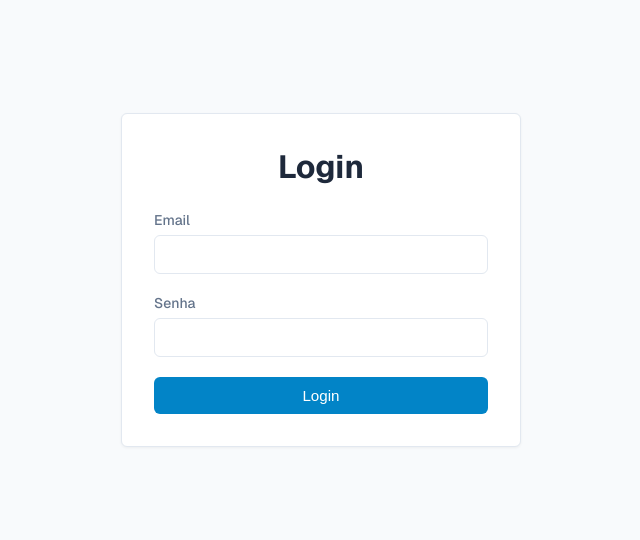
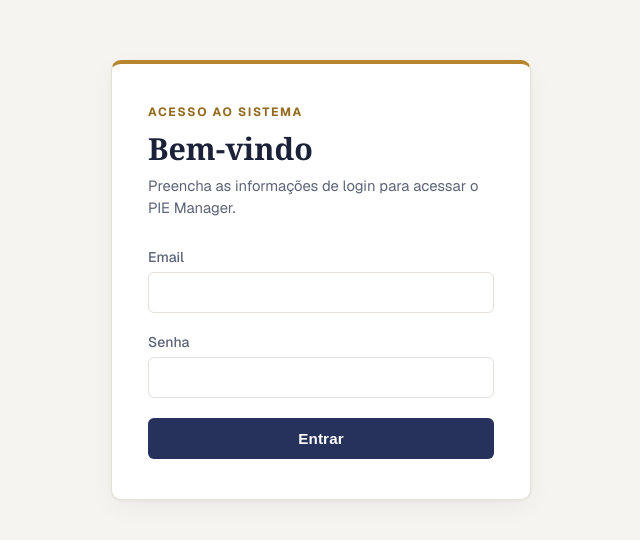
Before and after one commit to ProjetoProfJames/front20261-competencia, a Next.js app in the folder front/: page /login in a window 1280 px wide. Shown: the part 120-660 px from the top of the page, without its empty margins (319-959 px from the left). Built offline with nearby package versions, Linux system fonts and the light colour scheme; no server answers.

Commit message:
melhoria css, correcao logica de edicao e alteracao backend

```diff
--- a/front/src/app/global.css
+++ b/front/src/app/global.css
@@ -1,16 +1,22 @@
 :root {
-  --background: #f8fafc;
-  --text-primary: #1e293b;
-  --text-secondary: #64748b;
+  --background: #f5f4f0;
+  --text-primary: #1a2138;
+  --text-secondary: #5c6378;
   --color-white: #ffffff;
-  --color-blue-light: #e0f2fe;
-  --color-blue-main: #0284c7;
-  --color-blue-dark: #0369a1;
+  --color-blue-light: #eef0f7;
+  --color-blue-main: #26325c;
+  --color-blue-dark: #171e38;
+  --color-gold: #b6862c;
+  --color-gold-dark: #93691c;
+  --color-gold-light: #f7efdc;
   --color-red-light: #fee2e2;
   --color-red-main: #ef4444;
   --color-red-dark: #dc2626;
-  --border-color: #e2e8f0;
-  --radius: 6px;
+  --border-color: #e3e1d8;
+  --radius: 10px;
+  --radius-sm: 6px;
+  --font-display: Georgia, "Iowan Old Style", "Palatino Linotype", serif;
+  --shadow-soft: 0 1px 3px rgba(23, 30, 56, 0.06), 0 8px 24px rgba(23, 30, 56, 0.04);
 }
 
 * {
@@ -27,8 +33,10 @@ body {
 }
 
 h1, h2, h3 {
+  font-family: var(--font-display);
   color: var(--text-primary);
   margin-bottom: 1rem;
+  font-weight: 600;
 }
 
 .container {
@@ -44,7 +52,7 @@ h1, h2, h3 {
   padding: 2rem;
   max-width: 400px;
   margin: 4rem auto;
-  box-shadow: 0 1px 3px rgba(0, 0, 0, 0.05);
+  box-shadow: var(--shadow-soft);
 }
 
 .form-group {
@@ -61,32 +69,38 @@ h1, h2, h3 {
 
 .input-field {
   width: 100%;
-  padding: 0.625rem 0.75rem;
+  padding: 0.7rem 0.85rem;
   font-size: 0.95rem;
   border: 1px solid var(--border-color);
-  border-radius: var(--radius);
+  border-radius: var(--radius-sm);
   background-color: var(--color-white);
   color: var(--text-primary);
   outline: none;
-  transition: border-color 0.2s;
+  transition: border-color 0.2s, box-shadow 0.2s;
 }
 
 .input-field:focus {
   border-color: var(--color-blue-main);
+  box-shadow: 0 0 0 3px rgba(38, 50, 92, 0.1);
 }
 
 .btn {
   display: inline-flex;
   align-items: center;
   justify-content: center;
-  padding: 0.625rem 1.25rem;
+  padding: 0.75rem 1.25rem;
   font-size: 0.95rem;
-  font-weight: 500;
-  border-radius: var(--radius);
+  font-weight: 600;
+  letter-spacing: 0.01em;
+  border-radius: var(--radius-sm);
   border: none;
   cursor: pointer;
-  transition: background-color 0.2s;
+  transition: background-color 0.2s, transform 0.1s;
   width: 100%;
+}
+
+.btn:active {
+  transform: translateY(1px);
 }
 
 .btn-primary {
@@ -111,8 +125,8 @@ h1, h2, h3 {
 .error-message {
   background-color: var(--color-red-light);
   color: var(--color-red-dark);
-  padding: 0.625rem;
-  border-radius: var(--radius);
+  padding: 0.7rem 0.85rem;
+  border-radius: var(--radius-sm);
   font-size: 0.875rem;
   margin-bottom: 1rem;
   border: 1px solid rgba(239, 68, 68, 0.2);
@@ -130,8 +144,8 @@ h1, h2, h3 {
 }
 
 .alert-message {
-  padding: 0.625rem;
-  border-radius: var(--radius);
+  padding: 0.7rem 0.85rem;
+  border-radius: var(--radius-sm);
   font-size: 0.875rem;
   margin-bottom: 1rem;
   border: 1px solid transparent;
@@ -166,7 +180,7 @@ h1, h2, h3 {
 .data-table thead {
   position: sticky;
   top: 0;
-  background-color: #f1f5f9;
+  background-color: var(--color-blue-light);
   z-index: 1;
 }
 
@@ -176,7 +190,7 @@ h1, h2, h3 {
 
 .data-table th,
 .data-table td {
-  padding: 0.75rem;
+  padding: 0.85rem 0.75rem;
   text-align: left;
 }
 
@@ -187,13 +201,13 @@ h1, h2, h3 {
 }
 
 .btn-action {
-  background-color: #f1f5f9;
+  background-color: var(--color-blue-light);
   border: none;
   cursor: pointer;
-  font-weight: 500;
-  font-size: 0.95rem;
-  padding: 0.4rem 0.75rem;
-  border-radius: var(--radius);
+  font-weight: 600;
+  font-size: 0.875rem;
+  padding: 0.4rem 0.85rem;
+  border-radius: var(--radius-sm);
   transition: background-color 0.2s;
 }
 
@@ -202,15 +216,192 @@ h1, h2, h3 {
 }
 
 .btn-action.edit:hover {
-  color: var(--color-blue-dark);
-  background-color: var(--color-blue-light);
+  color: var(--color-white);
+  background-color: var(--color-blue-main);
 }
 
 .btn-action.delete {
   color: var(--color-red-main);
+  background-color: var(--color-red-light);
 }
 
 .btn-action.delete:hover {
+  color: var(--color-white);
+  background-color: var(--color-red-main);
+}
+
+.login-page {
+  min-height: 100vh;
+  display: flex;
+  align-items: center;
+  justify-content: center;
+  padding: 1.5rem;
+}
+
+.login-card {
+  width: 100%;
+  max-width: 420px;
+  background: var(--color-white);
+  border: 1px solid var(--border-color);
+  border-radius: var(--radius);
+  border-top: 4px solid var(--color-gold);
+  box-shadow: var(--shadow-soft);
+  padding: 2.5rem 2.25rem;
+  margin: 0;
+}
+
+.login-eyebrow {
+  font-size: 0.75rem;
+  font-weight: 700;
+  letter-spacing: 0.14em;
+  text-transform: uppercase;
+  color: var(--color-gold-dark);
+  margin-bottom: 0.5rem;
+}
+
+.login-title {
+  font-size: 1.9rem;
+  margin-bottom: 0.4rem;
+}
+
+.login-subtitle {
+  font-family: var(--font-geist-sans), sans-serif;
+  color: var(--text-secondary);
+  font-size: 0.925rem;
+  margin-bottom: 1.75rem;
+  line-height: 1.5;
+}
+
+.hero-card {
+  max-width: 100%;
+  margin: 2rem 0;
+  padding: 3rem 2.5rem;
+  background: linear-gradient(135deg, var(--color-blue-dark), var(--color-blue-main));
+  color: var(--color-white);
+  border-radius: var(--radius);
+  box-shadow: var(--shadow-soft);
+  position: relative;
+  overflow: hidden;
+}
+
+.hero-card::after {
+  content: "";
+  position: absolute;
+  top: 0;
+  right: 0;
+  width: 6px;
+  height: 100%;
+  background: var(--color-gold);
+}
+
+.hero-eyebrow {
+  font-size: 0.75rem;
+  font-weight: 700;
+  letter-spacing: 0.14em;
+  text-transform: uppercase;
+  color: var(--color-gold);
+  margin-bottom: 0.75rem;
+}
+
+.hero-card h1 {
+  color: var(--color-white);
+  font-size: 2.1rem;
+  margin-bottom: 0.75rem;
+}
+
+.hero-card p {
+  font-family: var(--font-geist-sans), sans-serif;
+  color: #d7dcec;
+  font-size: 1rem;
+  max-width: 480px;
+  line-height: 1.6;
+}
+
+.app-menu {
+  display: flex;
+  align-items: center;
+  justify-content: space-between;
+  padding: 0.9rem 2rem;
+  background: var(--color-white);
+  border-bottom: 1px solid var(--border-color);
+  flex-wrap: wrap;
+  gap: 1rem;
+  box-shadow: 0 1px 2px rgba(23, 30, 56, 0.03);
+}
+
+.app-menu-left {
+  display: flex;
+  align-items: center;
+  gap: 1.75rem;
+  flex-wrap: wrap;
+}
+
+.app-menu-brand {
+  font-family: var(--font-display);
+  font-weight: 700;
+  font-size: 1.05rem;
+  color: var(--color-blue-main);
+  letter-spacing: 0.01em;
+  border-left: 3px solid var(--color-gold);
+  padding-left: 0.6rem;
+}
+
+.app-menu-user {
+  display: flex;
+  align-items: center;
+  gap: 0.9rem;
+}
+
+.app-menu-greeting {
+  font-size: 0.9rem;
+  color: var(--text-secondary);
+}
+
+.app-menu-greeting strong {
+  color: var(--text-primary);
+  font-weight: 600;
+}
+
+.btn-logout {
+  font-size: 0.8rem;
+  font-weight: 600;
   color: var(--color-red-dark);
-  background-color: var(--color-red-light);
+  border: 1px solid transparent;
+  background: var(--color-red-light);
+  padding: 0.4rem 0.9rem;
+  border-radius: var(--radius-sm);
+  cursor: pointer;
+  transition: background 0.2s, color 0.2s;
 }
+
+.btn-logout:hover {
+  background: var(--color-red-main);
+  color: var(--color-white);
+}
+
+.app-menu-links {
+  display: flex;
+  gap: 0.5rem;
+  flex-wrap: wrap;
+  align-items: center;
+}
+
+.menu-link {
+  font-size: 0.875rem;
+  font-weight: 600;
+  color: var(--color-blue-main);
+  background: var(--color-blue-light);
+  padding: 0.5rem 1.1rem;
+  border-radius: 999px;
+  text-decoration: none;
+  transition: background 0.2s, color 0.2s, transform 0.1s;
+}
+
+.menu-link:hover {
+  background: var(--color-blue-main);
+  color: var(--color-white);
+}
+
+.menu-link:active {
+  transform: translateY(1px);
+}
--- a/front/src/app/login/page.js
+++ b/front/src/app/login/page.js
@@ -1,15 +1,11 @@
 'use client';
-import { useEffect, useState } from "react";
+import { useState } from "react";
 import Button from "@/components/Button";
 import FormInput from "@/components/FormInput";
 
 export default function LoginPage() {
   const [form, setForm] = useState({ email: "", senha: "" });
   const [error, setError] = useState("");
-
-  useEffect(() => {
-    fetch("http://localhost:8080/api/public/bootstrap", { method: "POST" }).catch(() => {});
-  }, []);
 
   const handleChange = (e) => {
     const { name, value } = e.target;
@@ -26,8 +22,6 @@ export default function LoginPage() {
     }
 
     try {
-      await fetch("http://localhost:8080/api/public/bootstrap", { method: "POST" }).catch(() => {});
-
       const extractedName = form.email.split('@')[0];
 
       const response = await fetch("http://localhost:8080/api/auth/login", {
@@ -60,16 +54,18 @@ export default function LoginPage() {
   };
 
   return (
-    <div className="container" style={{ display: "flex", justifyContent: "center", alignItems: "center", minHeight: "100vh" }}>
-      <form onSubmit={handleLogin} className="card" style={{ margin: "0", width: "100%" }}>
-        <h1 style={{ textAlign: "center", marginBottom: "1.5rem" }}>Login</h1>
+    <div className="login-page">
+      <form onSubmit={handleLogin} className="login-card">
+        <div className="login-eyebrow">Acesso ao sistema</div>
+        <h1 className="login-title">Bem-vindo</h1>
+        <p className="login-subtitle">Preencha as informações de login para acessar o PIE Manager.</p>
 
         {error && <div className="error-message">{error}</div>}
 
         <FormInput label="Email" type="email" name="email" value={form.email} onChange={handleChange} />
         <FormInput label="Senha" type="password" name="senha" value={form.senha} onChange={handleChange} />
 
-        <Button type="submit">Login</Button>
+        <Button type="submit">Entrar</Button>
       </form>
     </div>
   );
--- a/front/src/components/Menu/index.js
+++ b/front/src/components/Menu/index.js
@@ -36,40 +36,42 @@ export default function Menu() {
   }
 
   return (
-    <nav style={{ display: "flex", justifyContent: "space-between", padding: "1rem", borderBottom: "1px solid #ccc", flexWrap: "wrap", gap: "1rem" }}>
-      <div>
-        <span>Olá, {displayName}</span>
-        <button onClick={handleLogout} style={{ marginLeft: "1rem", color: "red", border: "1px solid red", background: "none", padding: "2px 8px", cursor: "pointer", borderRadius: "4px" }}>Logout</button>
+    <nav className="app-menu">
+      <div className="app-menu-left">
+        <span className="app-menu-brand">PIE Manager</span>
+        <div className="app-menu-user">
+          <button onClick={handleLogout} className="btn-logout">Logout</button>
+        </div>
       </div>
-      <div style={{ display: "flex", gap: "1rem", flexWrap: "wrap" }}>
-        <Link href="/">Início</Link>
+      <div className="app-menu-links">
+        <Link href="/" className="menu-link">Início</Link>
 
         {(userRole === "ADMIN" || userRole === "COORDENADOR" || userRole === "PROFESSOR") && (
-          <Link href="/usuarios">Usuários</Link>
+          <Link href="/usuarios" className="menu-link">Usuários</Link>
         )}
 
         {(userRole === "ADMIN" || userRole === "COORDENADOR") && (
-          <Link href="/locais">Locais</Link>
+          <Link href="/locais" className="menu-link">Locais</Link>
         )}
 
         {userRole === "ADMIN" && (
-          <Link href="/semestres">Semestres</Link>
+          <Link href="/semestres" className="menu-link">Semestres</Link>
         )}
 
         {userRole === "ADMIN" && (
-          <Link href="/cursos">Cursos</Link>
+          <Link href="/cursos" className="menu-link">Cursos</Link>
         )}
 
         {(userRole === "ADMIN" || userRole === "PROFESSOR") && (
-          <Link href="/turmas">Turmas</Link>
+          <Link href="/turmas" className="menu-link">Turmas</Link>
         )}
 
         {userRole !== "AVALIADOR_EXTERNO" && (
-          <Link href="/projetos">Projetos</Link>
+          <Link href="/projetos" className="menu-link">Projetos</Link>
         )}
 
         {(userRole === "ADMIN" || userRole === "PROFESSOR" || userRole === "AVALIADOR_EXTERNO") && (
-          <Link href="/avaliacoes">Avaliações</Link>
+          <Link href="/avaliacoes" className="menu-link">Avaliações</Link>
         )}
       </div>
     </nav>
```
Also changed, not shown: front/src/app/page.js (+8 -5 lines), 2 other files (tests, documents, lock files or other folders).
